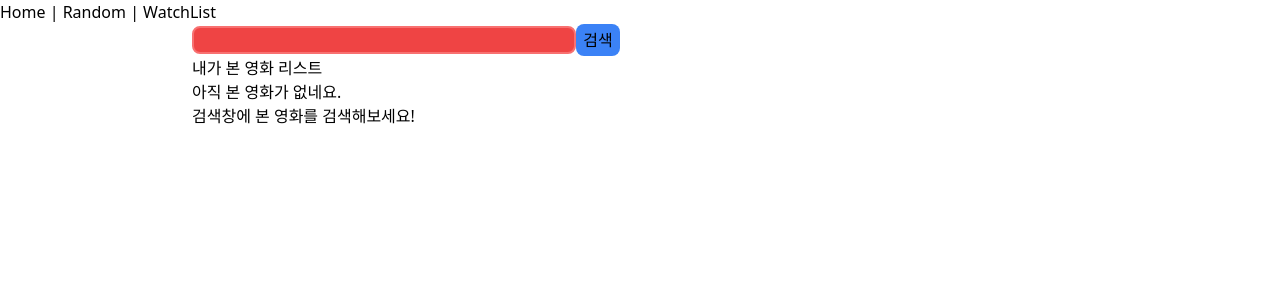
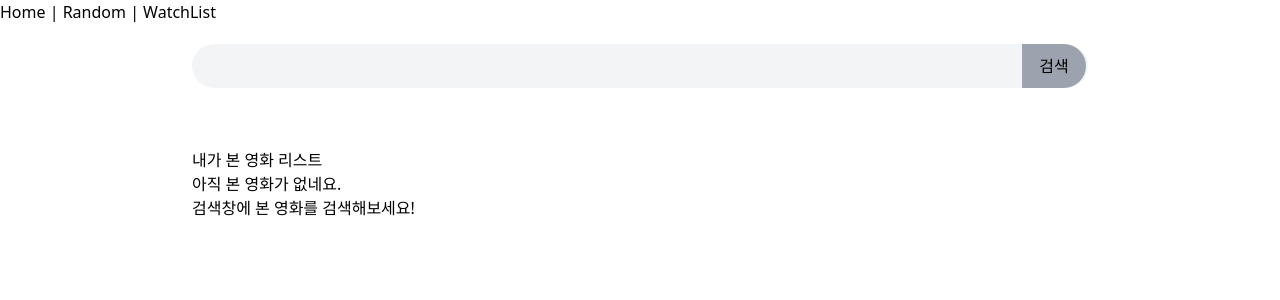
Before and after one commit to Eunyeol-Lucas/ssafy-pjt, a Vue app: page /watch-list in a window 1280 px wide. Shown: the top 300 px of the page. Built offline with nearby package versions, Linux system fonts and the light colour scheme.

Commit message:
Style: 버튼 및 input 수정

```diff
--- a/src/components/SearchedMovieList.vue
+++ b/src/components/SearchedMovieList.vue
@@ -1,5 +1,5 @@
 <template>
-  <div>
+  <div class="mb-10">
     <h2 v-if="searchedMovieList.length">관련된 영화</h2>
     <p v-if="!isSearchedMovie">검색어와 관련된 영화가 없습니다.</p>
     <ul class="grid grid-cols-4 gap-3">
@@ -27,6 +27,9 @@ export default {
   computed: {
     ...mapState(["searchedMovieList", "isSearchedMovie"]),
   },
+  beforeDestroy() {
+    this.resetSearchedMovieList();
+  },
 };
 </script>
 
--- a/src/components/WatchListForm.vue
+++ b/src/components/WatchListForm.vue
@@ -1,16 +1,16 @@
 <template>
-  <div class="mx-auto">
-    <form @submit.prevent="getMovieList">
+  <div class="w-auto my-5 relative">
+    <form @submit.prevent="getMovieList" class="mx-auto w-full">
       <label for="watch-list-input"></label>
       <input
-        class="border-2 rounded-lg border-red-400 bg-red-500 w-96"
+        class="border-2 rounded-full h-11 bg-gray-100 w-full border-none focus:outline-none focus:bg-gray-200 transition px-10"
         type="text"
         id="watch-list-input"
         v-model="keyword"
       />
       <button
         type="button"
-        class="bg-blue-500 rounded-lg w-11 h-8"
+        class="bg-gray-400 w-16 h-11 absolute right-0.5 rounded-r-full"
         @click="getMovieList"
       >
         검색
```
